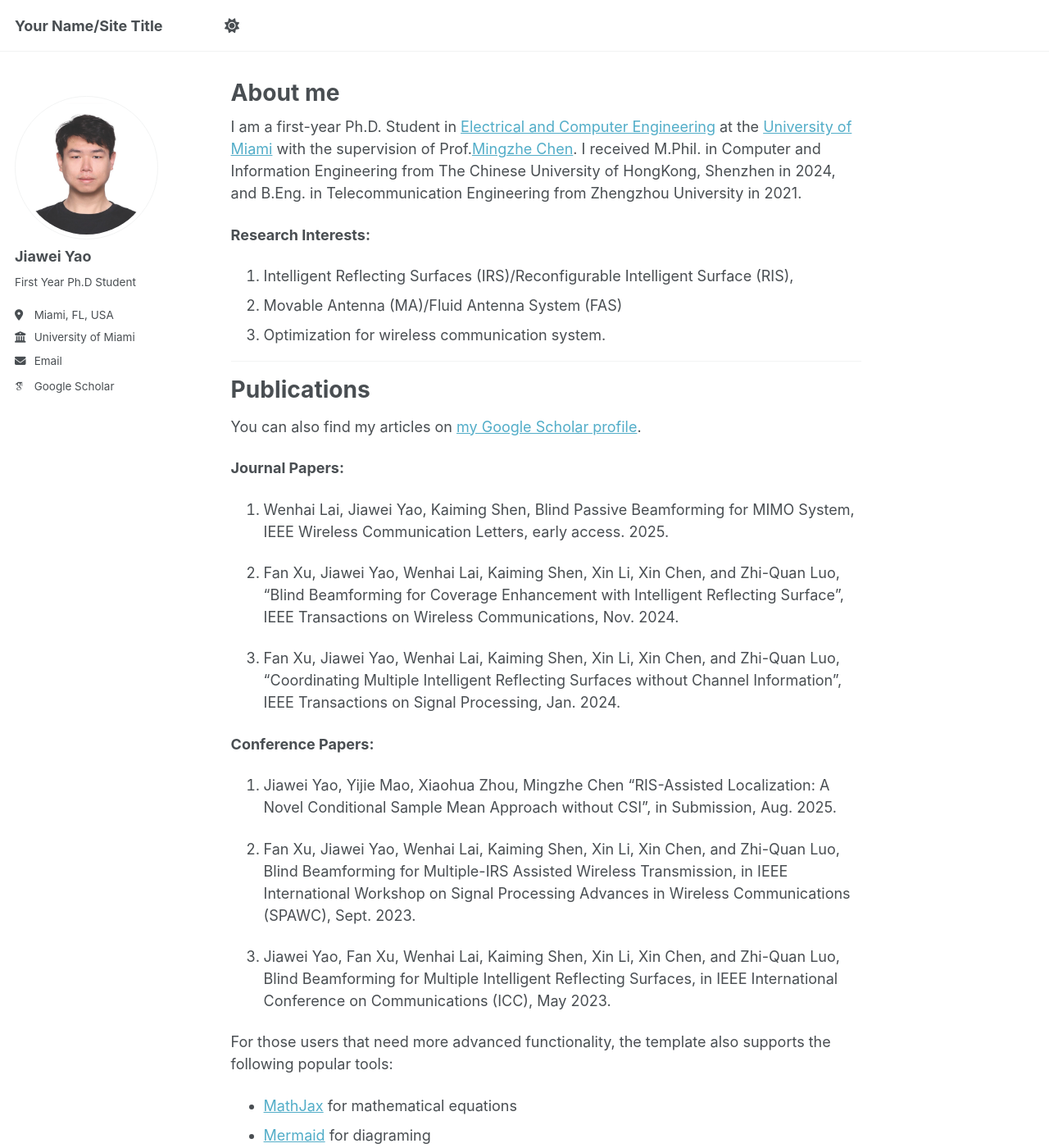
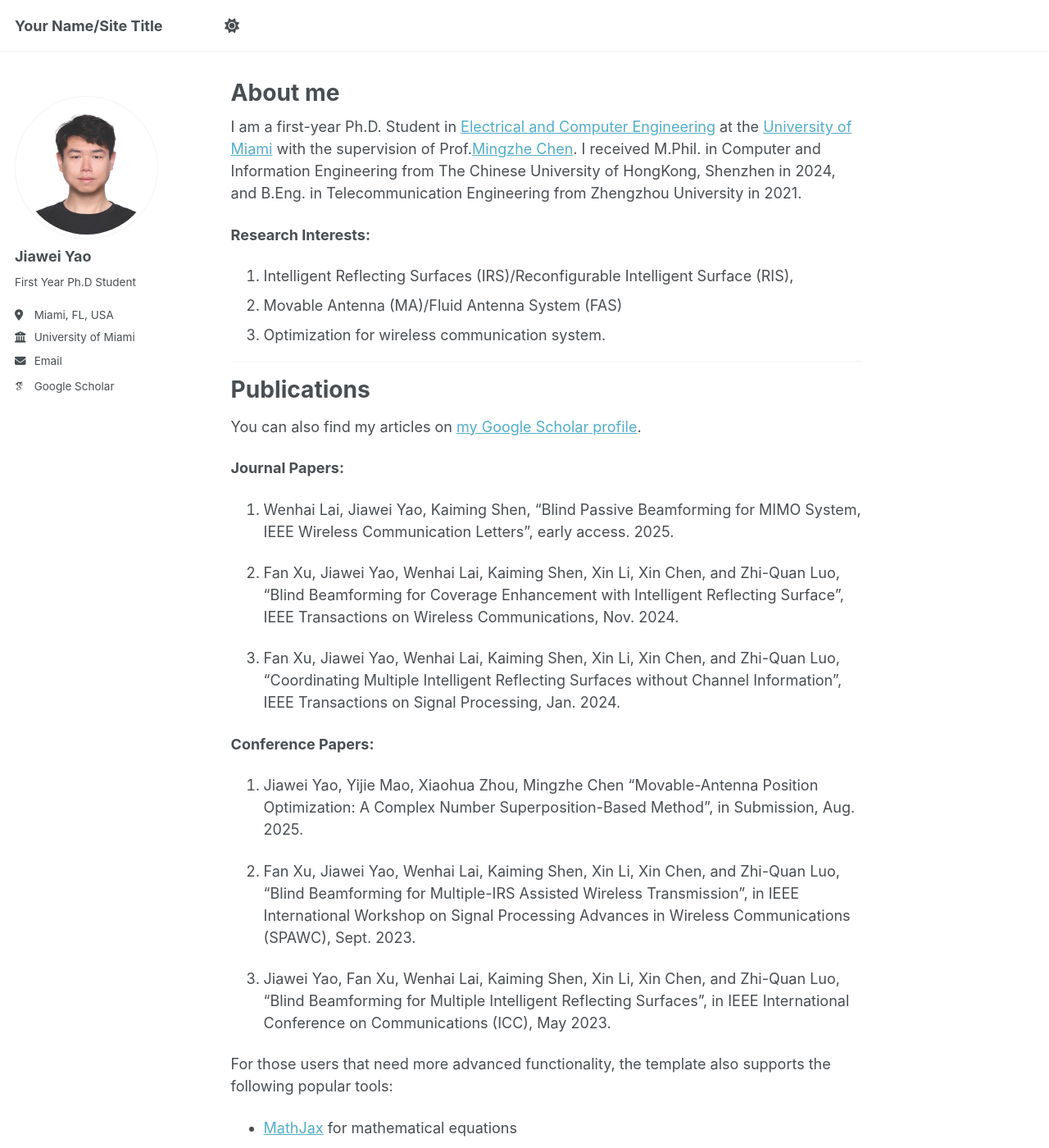
Before and after one commit to Mercuryyjw/Mercuryyjw.github.io, a Jekyll site: the page built from _pages/about.md, in a window 1280 px wide and 1400 px high. Shown: the whole window at 82% size. Built offline with Jekyll 4.4.1, drawn with Linux system fonts in a browser that asks for light colours; some web fonts are replaced; a script that is not in the unit is left out.

Commit message:
Update about.md

```diff
--- a/_pages/about.md
+++ b/_pages/about.md
@@ -24,7 +24,7 @@ You can also find my articles on [my Google Scholar profile](https://scholar.goo
 
 **Journal Papers:**
 
-1. Wenhai Lai, Jiawei Yao, Kaiming Shen, Blind Passive Beamforming for MIMO System, IEEE Wireless Communication Letters, early access. 2025.
+1. Wenhai Lai, Jiawei Yao, Kaiming Shen, "Blind Passive Beamforming for MIMO System, IEEE Wireless Communication Letters", early access. 2025.
 
 1. Fan Xu, Jiawei Yao, Wenhai Lai, Kaiming Shen, Xin Li, Xin Chen, and Zhi-Quan Luo, "Blind Beamforming for Coverage Enhancement with Intelligent Reflecting Surface", IEEE Transactions on Wireless Communications, Nov. 2024.
 
@@ -32,11 +32,11 @@ You can also find my articles on [my Google Scholar profile](https://scholar.goo
 
 **Conference Papers:**
 
-1. Jiawei Yao, Yijie Mao, Xiaohua Zhou, Mingzhe Chen  "RIS-Assisted Localization: A Novel Conditional Sample Mean Approach without CSI", in Submission, Aug. 2025.
+1. Jiawei Yao, Yijie Mao, Xiaohua Zhou, Mingzhe Chen  "Movable-Antenna Position Optimization: A Complex Number Superposition-Based Method", in Submission, Aug. 2025.
 
-1. Fan Xu, Jiawei Yao, Wenhai Lai, Kaiming Shen, Xin Li, Xin Chen, and Zhi-Quan Luo, Blind Beamforming for Multiple-IRS Assisted Wireless Transmission, in IEEE International Workshop on Signal Processing Advances in Wireless Communications (SPAWC), Sept. 2023.
+1. Fan Xu, Jiawei Yao, Wenhai Lai, Kaiming Shen, Xin Li, Xin Chen, and Zhi-Quan Luo, "Blind Beamforming for Multiple-IRS Assisted Wireless Transmission", in IEEE International Workshop on Signal Processing Advances in Wireless Communications (SPAWC), Sept. 2023.
 
-1. Jiawei Yao, Fan Xu, Wenhai Lai, Kaiming Shen, Xin Li, Xin Chen, and Zhi-Quan Luo, Blind Beamforming for Multiple Intelligent Reflecting Surfaces, in IEEE International Conference on Communications (ICC), May 2023.
+1. Jiawei Yao, Fan Xu, Wenhai Lai, Kaiming Shen, Xin Li, Xin Chen, and Zhi-Quan Luo, "Blind Beamforming for Multiple Intelligent Reflecting Surfaces", in IEEE International Conference on Communications (ICC), May 2023.
 
 For those users that need more advanced functionality, the template also supports the following popular tools:
 - [MathJax](https://www.mathjax.org/) for mathematical equations
```
